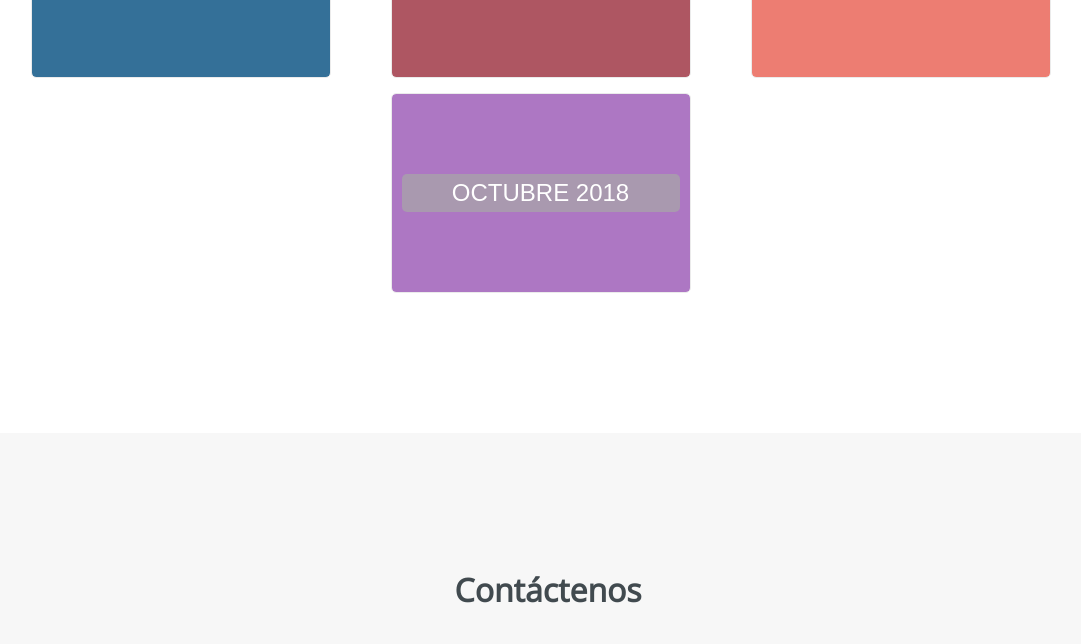
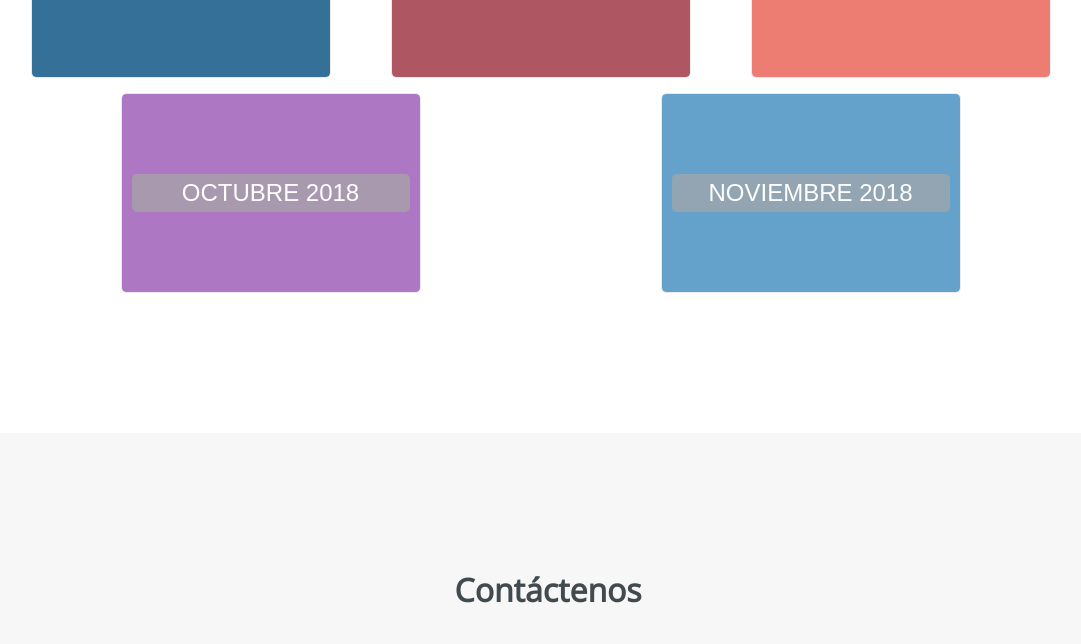
Before and after one commit to cpenarrieta/web-parroquia, a website: page public/index.html in a window 1280 px wide. Shown: the part 7274-7918 px from the top of the page, without its empty margins (92-1173 px from the left). Drawn offline with nearby package versions, Linux system fonts and the light colour scheme.

Commit message:
noviembre amigo

```diff
--- a/public/index.html
+++ b/public/index.html
@@ -460,6 +460,11 @@
           <div class="background-text amigo-text">OCTUBRE 2018</div>
         </div>
       </a>
+      <a target="_blank" href="http://parroquiacristosalvador.pe/assets/amigo/amigo-noviembre-2018.pdf">
+        <div class="type type-3">
+          <div class="background-text amigo-text">NOVIEMBRE 2018</div>
+        </div>
+      </a>
     </div>
   </section>
 
```
